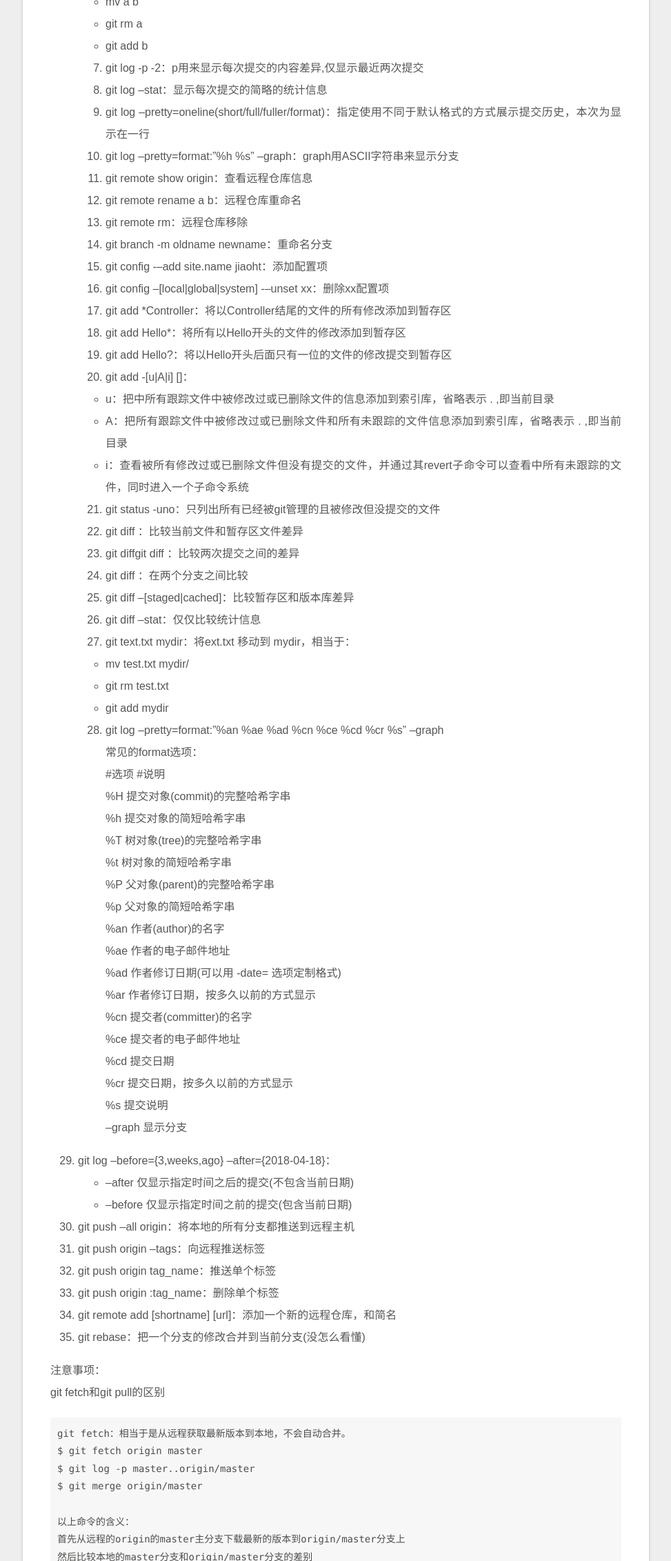
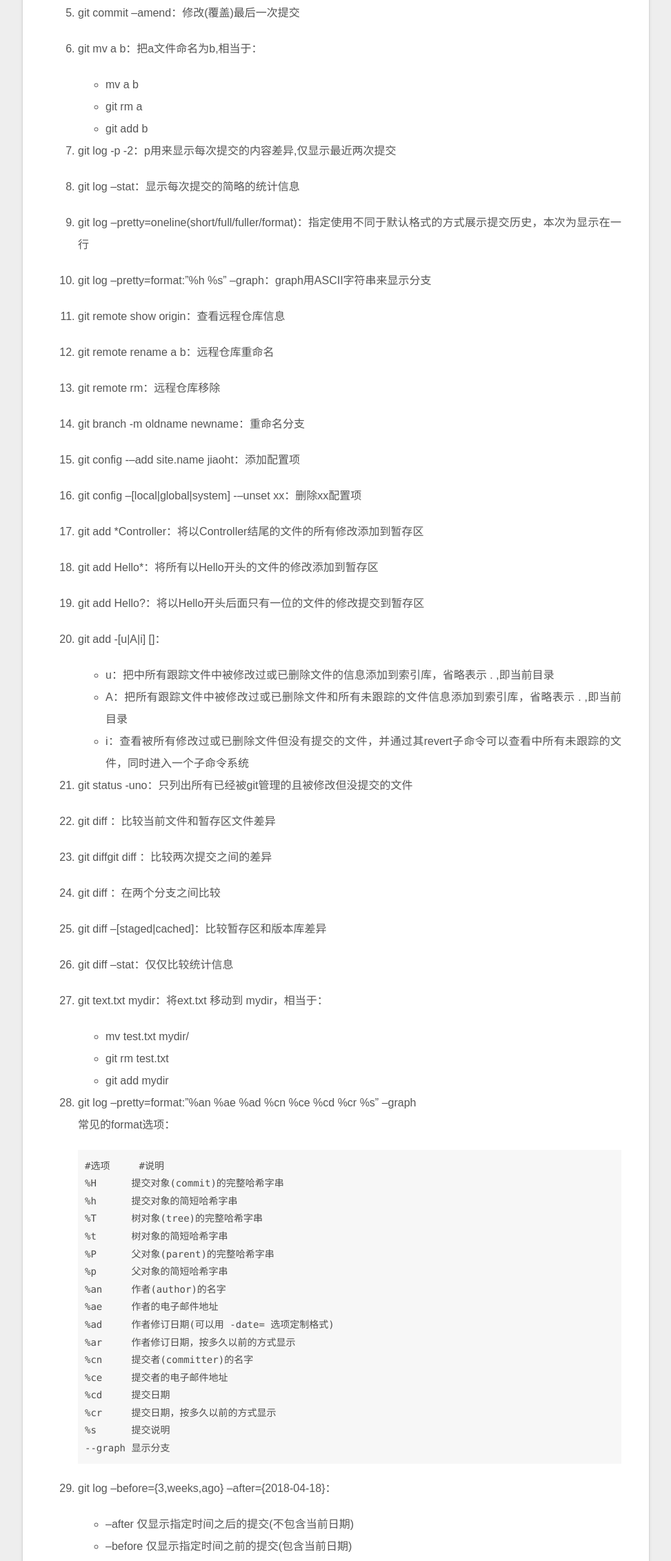
Before and after one commit to jiaohongtao/jiaoht.github.io, a plain HTML site: page 2019/08/12/git_command/index.html in a window 1280 px wide. Shown: the part 3386-5649 px from the top of the page at 69% size, without its empty margins (27-1000 px from the left). Drawn offline with nearby package versions, Linux system fonts and the light colour scheme; some packages are replaced by stand-ins of ours; a script that the page names is missing; a web font is replaced by a local one.

Commit message:
Site updated: 2019-12-23 21:46:09

```diff
--- a/2019/08/12/git_command/index.html
+++ b/2019/08/12/git_command/index.html
@@ -100,7 +100,7 @@
 <meta property="og:site_name" content="jht&#39;s site">
 <meta property="og:description" content="如有错误，斧正不甚感激  总结来自廖雪峰老师的官方网站Git教程  配置用户名和密码：  12git config --global user.name &amp;quot;Your Name&amp;quot;git config --global user.email &amp;quot;email@example.com&amp;quot;  git init：把当前目录变成Git可以管理的仓库  git add xx：">
 <meta property="og:locale" content="zh-CN">
-<meta property="og:updated_time" content="2019-12-23T09:57:20.606Z">
+<meta property="og:updated_time" content="2019-12-23T13:37:20.091Z">
 <meta name="twitter:card" content="summary">
 <meta name="twitter:title" content="Git总结">
 <meta name="twitter:description" content="如有错误，斧正不甚感激  总结来自廖雪峰老师的官方网站Git教程  配置用户名和密码：  12git config --global user.name &amp;quot;Your Name&amp;quot;git config --global user.email &amp;quot;email@example.com&amp;quot;  git init：把当前目录变成Git可以管理的仓库  git add xx：">
@@ -355,7 +355,7 @@
                   <i class="fa fa-calendar-check-o"></i>
                 </span>
                 <span class="post-meta-item-text">更新于</span>
-                <time title="修改时间：2019-12-23 17:57:20" itemprop="dateModified" datetime="2019-12-23T17:57:20+08:00">2019-12-23</time>
+                <time title="修改时间：2019-12-23 21:37:20" itemprop="dateModified" datetime="2019-12-23T21:37:20+08:00">2019-12-23</time>
               </span>
 
 
@@ -503,70 +503,111 @@
 <p><em>这一部分属实看的不是很懂，其实上面的大概已经够用了，这部分可不看</em></p>
 <p>Gitee总结：</p>
 <ol>
-<li>echo ‘This is my first Git control file ‘ &gt; mytext.txt：新建的mytext.tex文件，将这句话放到文件中</li>
-<li>git status (-s/–short)：简行命令(未跟踪??,修改未暂存区:右M,修改入暂存区:左M,工作区被修改提交到暂存区后工作区中又被修改MM,暂存区A,文件重命名R,文件已从本地存储库中删除D)<ol start="3">
-<li>git add . ：将所有文件暂存</li>
-<li>git commit -a：加参数-a,直接跳过git add进行提交</li>
-<li>git commit –amend：修改(覆盖)最后一次提交</li>
-<li>git mv a b：把a文件命名为b,相当于：</li>
-</ol>
+<li><p>echo ‘This is my first Git control file ‘ &gt; mytext.txt：新建的mytext.tex文件，将这句话放到文件中</p>
+</li>
+<li><p>git status (-s/–short)：简行命令(未跟踪??,修改未暂存区:右M,修改入暂存区:左M,工作区被修改提交到暂存区后工作区中又被修改MM,暂存区A,文件重命名R,文件已从本地存储库中删除D)</p>
+</li>
+<li><p>git add . ：将所有文件暂存</p>
+</li>
+<li><p>git commit -a：加参数-a,直接跳过git add进行提交</p>
+</li>
+<li><p>git commit –amend：修改(覆盖)最后一次提交</p>
+</li>
+<li><p>git mv a b：把a文件命名为b,相当于：</p>
 <ul>
 <li>mv a b</li>
 <li>git rm a</li>
 <li>git add b</li>
 </ul>
-<ol start="7">
-<li>git log -p -2：p用来显示每次提交的内容差异,仅显示最近两次提交</li>
-<li>git log –stat：显示每次提交的简略的统计信息</li>
-<li>git log –pretty=oneline(short/full/fuller/format)：指定使用不同于默认格式的方式展示提交历史，本次为显示在一行</li>
-<li>git log –pretty=format:”%h %s” –graph：graph用ASCII字符串来显示分支</li>
-<li>git remote show origin：查看远程仓库信息</li>
-<li>git remote rename a b：远程仓库重命名</li>
-<li>git remote rm：远程仓库移除</li>
-<li>git branch -m oldname newname：重命名分支</li>
-<li>git config -–add site.name jiaoht：添加配置项</li>
-<li>git config –[local|global|system] -–unset xx：删除xx配置项</li>
-<li>git add *Controller：将以Controller结尾的文件的所有修改添加到暂存区</li>
-<li>git add Hello*：将所有以Hello开头的文件的修改添加到暂存区</li>
-<li>git add Hello?：将以Hello开头后面只有一位的文件的修改提交到暂存区</li>
-<li>git add -[u|A|i] [<path>]：</path></li>
-</ol>
+</li>
+<li><p>git log -p -2：p用来显示每次提交的内容差异,仅显示最近两次提交</p>
+</li>
+<li><p>git log –stat：显示每次提交的简略的统计信息</p>
+</li>
+<li><p>git log –pretty=oneline(short/full/fuller/format)：指定使用不同于默认格式的方式展示提交历史，本次为显示在一行</p>
+</li>
+<li><p>git log –pretty=format:”%h %s” –graph：graph用ASCII字符串来显示分支</p>
+</li>
+<li><p>git remote show origin：查看远程仓库信息</p>
+</li>
+<li><p>git remote rename a b：远程仓库重命名</p>
+</li>
+<li><p>git remote rm：远程仓库移除</p>
+</li>
+<li><p>git branch -m oldname newname：重命名分支</p>
+</li>
+<li><p>git config -–add site.name jiaoht：添加配置项</p>
+</li>
+<li><p>git config –[local|global|system] -–unset xx：删除xx配置项</p>
+</li>
+<li><p>git add *Controller：将以Controller结尾的文件的所有修改添加到暂存区</p>
+</li>
+<li><p>git add Hello*：将所有以Hello开头的文件的修改添加到暂存区</p>
+</li>
+<li><p>git add Hello?：将以Hello开头后面只有一位的文件的修改提交到暂存区</p>
+</li>
+<li><p>git add -[u|A|i] [<path>]：</path></p>
 <ul>
 <li>u：把<path>中所有跟踪文件中被修改过或已删除文件的信息添加到索引库，省略<path>表示 . ,即当前目录</path></path></li>
 <li>A：把所有跟踪文件中被修改过或已删除文件和所有未跟踪的文件信息添加到索引库，省略<path>表示 . ,即当前目录</path></li>
 <li>i：查看被所有修改过或已删除文件但没有提交的文件，并通过其revert子命令可以查看<path>中所有未跟踪的文件，同时进入一个子命令系统</path></li>
 </ul>
-<ol start="21">
-<li>git status -uno：只列出所有已经被git管理的且被修改但没提交的文件</li>
-<li>git diff <file>：比较当前文件和暂存区文件差异</file></li>
-<li>git diffgit diff <id1><id2>：比较两次提交之间的差异</id2></id1></li>
-<li>git diff <branch1> <branch2>：在两个分支之间比较</branch2></branch1></li>
-<li>git diff –[staged|cached]：比较暂存区和版本库差异</li>
-<li>git diff –stat：仅仅比较统计信息</li>
-<li>git text.txt mydir：将ext.txt 移动到 mydir，相当于：</li>
-</ol>
+</li>
+<li><p>git status -uno：只列出所有已经被git管理的且被修改但没提交的文件</p>
+</li>
+<li><p>git diff <file>：比较当前文件和暂存区文件差异</file></p>
+</li>
+<li><p>git diffgit diff <id1><id2>：比较两次提交之间的差异</id2></id1></p>
+</li>
+<li><p>git diff <branch1> <branch2>：在两个分支之间比较</branch2></branch1></p>
+</li>
+<li><p>git diff –[staged|cached]：比较暂存区和版本库差异</p>
+</li>
+<li><p>git diff –stat：仅仅比较统计信息</p>
+</li>
+<li><p>git text.txt mydir：将ext.txt 移动到 mydir，相当于：</p>
 <ul>
 <li>mv test.txt mydir/</li>
 <li>git rm test.txt</li>
 <li>git add mydir</li>
 </ul>
-<ol start="28">
-<li>git log –pretty=format:”%an %ae %ad %cn %ce %cd %cr %s” –graph<br>常见的format选项：<br>#选项     #说明<br>%H      提交对象(commit)的完整哈希字串<br>%h      提交对象的简短哈希字串<br>%T      树对象(tree)的完整哈希字串<br>%t      树对象的简短哈希字串<br>%P      父对象(parent)的完整哈希字串<br>%p      父对象的简短哈希字串<br>%an     作者(author)的名字<br>%ae     作者的电子邮件地址<br>%ad     作者修订日期(可以用 -date= 选项定制格式)<br>%ar     作者修订日期，按多久以前的方式显示<br>%cn     提交者(committer)的名字<br>%ce     提交者的电子邮件地址<br>%cd     提交日期<br>%cr     提交日期，按多久以前的方式显示<br>%s      提交说明<br>–graph 显示分支</li>
-</ol>
 </li>
-</ol>
-<ol start="29">
-<li>git log –before={3,weeks,ago} –after={2018-04-18}：<ul>
+<li><p>git log –pretty=format:”%an %ae %ad %cn %ce %cd %cr %s” –graph<br>常见的format选项：</p>
+<pre><code>#选项     #说明
+%H      提交对象(commit)的完整哈希字串
+%h      提交对象的简短哈希字串
+%T      树对象(tree)的完整哈希字串
+%t      树对象的简短哈希字串
+%P      父对象(parent)的完整哈希字串
+%p      父对象的简短哈希字串
+%an     作者(author)的名字
+%ae     作者的电子邮件地址
+%ad     作者修订日期(可以用 -date= 选项定制格式)
+%ar     作者修订日期，按多久以前的方式显示
+%cn     提交者(committer)的名字
+%ce     提交者的电子邮件地址
+%cd     提交日期
+%cr     提交日期，按多久以前的方式显示
+%s      提交说明
+--graph 显示分支</code></pre></li>
+<li><p>git log –before={3,weeks,ago} –after={2018-04-18}：</p>
+<ul>
 <li>–after 仅显示指定时间之后的提交(不包含当前日期)</li>
 <li>–before 仅显示指定时间之前的提交(包含当前日期)</li>
 </ul>
 </li>
-<li>git push –all origin：将本地的所有分支都推送到远程主机</li>
-<li>git push origin –tags：向远程推送标签</li>
-<li>git push origin tag_name：推送单个标签</li>
-<li>git push origin :tag_name：删除单个标签</li>
-<li>git remote add [shortname] [url]：添加一个新的远程仓库，和简名</li>
-<li>git rebase：把一个分支的修改合并到当前分支(没怎么看懂)</li>
+<li><p>git push –all origin：将本地的所有分支都推送到远程主机</p>
+</li>
+<li><p>git push origin –tags：向远程推送标签</p>
+</li>
+<li><p>git push origin tag_name：推送单个标签</p>
+</li>
+<li><p>git push origin :tag_name：删除单个标签</p>
+</li>
+<li><p>git remote add [shortname] [url]：添加一个新的远程仓库，和简名</p>
+</li>
+<li><p>git rebase：把一个分支的修改合并到当前分支(没怎么看懂)</p>
+</li>
 </ol>
 <p>注意事项：<br>git fetch和git pull的区别</p>
 <pre><code>git fetch：相当于是从远程获取最新版本到本地，不会自动合并。
@@ -612,7 +653,7 @@ git pull origin master
   <p><span>本文标题:</span><a href="/2019/08/12/git_command/">Git总结</a></p>
   <p><span>文章作者:</span><a href="/" title="访问 Mr.Jiao 的个人博客">Mr.Jiao</a></p>
   <p><span>发布时间:</span>2019年08月12日 - 11:08</p>
-  <p><span>最后更新:</span>2019年12月23日 - 17:12</p>
+  <p><span>最后更新:</span>2019年12月23日 - 21:12</p>
   <p><span>原始链接:</span><a href="/2019/08/12/git_command/" title="Git总结">https://jiaoht.github.io/2019/08/12/git_command/</a>
     <span class="copy-path"  title="点击复制文章链接"><i class="fa fa-clipboard" data-clipboard-text="https://jiaoht.github.io/2019/08/12/git_command/"  aria-label="复制成功！"></i></span>
   </p>
@@ -646,6 +687,12 @@ git pull origin master
 
 
       </div>
+        <div id="wechat_subscriber" style="display: block; padding: 10px 0; margin: 20px auto; width: 100%; text-align: center;">
+  <img id="wechat_subscriber_qcode" src="/" alt="Mr.Jiao wechat" style="width: 200px; max-width: 100%;">
+  <div></div>
+</div>
+
+
 
 
 
--- a/baidusitemap.xml
+++ b/baidusitemap.xml
@@ -1,13 +1,13 @@
 <?xml version="1.0" encoding="UTF-8"?>
 <urlset xmlns="http://www.sitemaps.org/schemas/sitemap/0.9">
   <url>
+    <loc>https://jiaoht.github.io/2019/08/12/git_command/</loc>
+    <lastmod>2019-12-23</lastmod>
+  </url>  <url>
     <loc>https://jiaoht.github.io/2019/08/12/Effective-Java/</loc>
     <lastmod>2019-12-23</lastmod>
   </url>  <url>
     <loc>https://jiaoht.github.io/2019/08/13/Hexo-%E4%B8%BB%E9%A2%98%E5%A4%87%E4%BB%BD%E9%97%AE%E9%A2%98/</loc>
-    <lastmod>2019-12-23</lastmod>
-  </url>  <url>
-    <loc>https://jiaoht.github.io/2019/08/12/git_command/</loc>
     <lastmod>2019-12-23</lastmod>
   </url>  <url>
     <loc>https://jiaoht.github.io/2019/12/23/hello-world/</loc>
--- a/css/main.css
+++ b/css/main.css
@@ -1782,7 +1782,7 @@ pre .javascript .function {
 }
 .links-of-author a::before,
 .links-of-author span.exturl::before {
-  background: #26e217;
+  background: #fff57e;
   border-radius: 50%;
   content: ' ';
   display: inline-block;
```
Also changed, not shown: 2019/08/09/something/index.html (+6 -0 lines), 2019/08/09/sometion/index.html (+6 -0 lines), 2019/08/09/标签测试文章/index.html (+6 -0 lines), 2019/08/12/Effective-Java/index.html (+6 -0 lines), 2019/08/12/测试版权文件/index.html (+6 -0 lines), 2019/08/13/Hexo-主题备份问题/index.html (+6 -0 lines), 2019/12/23/hello-world/index.html (+6 -0 lines), atom.xml (+2 -2 lines), index.html (+1 -1 lines), search.xml (+1 -1 lines), sitemap.xml (+7 -7 lines).
